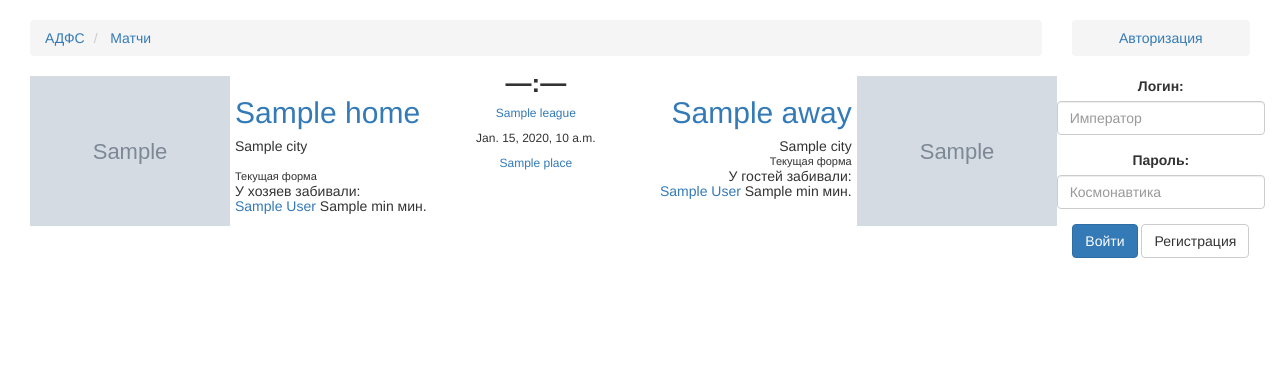
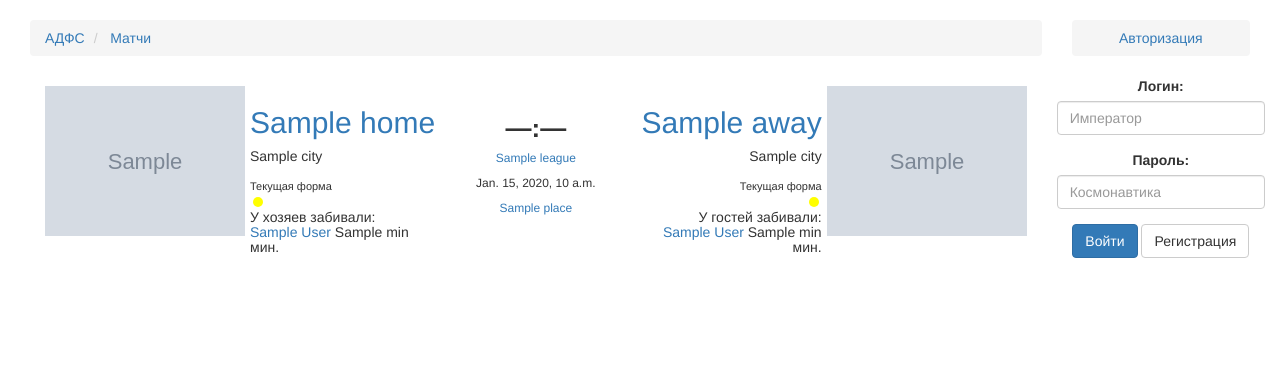
Before and after one commit to Imperat/ADFS_managers, a Django app: template templates/teamlogic/match.html in a window 1280 px wide. Shown: the part 52-427 px from the top of the page. Run offline with Django 3.2, Linux system fonts and the light colour scheme; the template is opened without the code that fills it: most values are stand-ins (such as "Sample title", 1, 10 or a date in 2020); grey boxes marked "Sample" are stand-in pictures; style sheets or scripts are compiled from the project's sources; some libraries are stand-ins or nearby versions.

Commit message:
Show current team form in match page.

```diff
--- a/static/css/colors.less
+++ b/static/css/colors.less
@@ -1,3 +1,7 @@
 @color-yellow: lighten(rgb(226,180,16), 40%);
 @color-blue: rgb(0,114,187);
 @color-border-wrapper: gainsboro;
+
+@color-drawn: #ffd200;
+@color-win: #197c19;
+@color-lose: #d61212;
--- a/static/css/main.less
+++ b/static/css/main.less
@@ -6,6 +6,7 @@
 @import "animations.less";
 @import "alert.less";
 @import "menu.less";
+@import "matchPage.less";
 
 .calendar-tour {
   &__title {
@@ -160,6 +161,7 @@
     overflow: hidden;
     line-height: 15px;
     height: 300px;
+    padding-top: 10px;
 }
 
 .floatL, .floatR {
@@ -168,9 +170,6 @@
 }
 
 .game-info {
-    width: 20%;
-    left: 40%;
-    position: absolute;
     text-align: center;
     font-size: 12px;
 }
--- /dev/null
+++ b/static/css/matchPage.less
@@ -0,0 +1,58 @@
+.two-commands {
+  .match-page__ {
+    &team-panel {
+      display: flex;
+      align-items: flex-start;
+
+      .about-command {
+        .form-now {
+          .matches-img {
+            display: flex;
+            justify-content: flex-start;
+            .match-img {
+              background-color: yellow;
+              width: 10px;
+              height: 10px;
+              margin: 3px;
+              border-radius: 10px;
+            }
+
+            .match-img.win {
+              background-color: @color-win;
+            }
+
+            .match-img.lose {
+              background-color: @color-lose;
+            }
+
+            .match-img.drawn {
+              background: @color-drawn;
+            }
+          }
+        }
+      }
+    }
+
+    &team-panel.away {
+      justify-content: flex-end;
+
+      .about-command {
+        text-align: right;
+
+        .form-now {
+          .matches-img {
+            justify-content: flex-end;
+          }
+        }
+      }
+    }
+
+    &team-panel.home {
+      justify-content: flex-start;
+    }
+  }
+
+  .game-info {
+    padding-top: 35px;
+  }
+}
--- a/teamlogic/views.py
+++ b/teamlogic/views.py
@@ -81,11 +81,15 @@ class MatchListView(ListView):
 def match(request, id=None):
     template = loader.get_template('teamlogic/match.html')
     matchs = get_object_or_404(models.Match, pk=id)
+
     context = RequestContext(request, {
         'match': matchs,
         'nows': datetime.datetime.now(),
         'user': request.user,
+        'form_home': teamlogic_utils.get_team_form(matchs.home, matchs.date_time),
+        'form_away': teamlogic_utils.get_team_form(matchs.away, matchs.date_time),
     })
+
     return HttpResponse(template.render(context))
 
 
--- a/templates/teamlogic/match.html
+++ b/templates/teamlogic/match.html
@@ -21,22 +21,22 @@
     </ul>
 
 <div class="two-commands">
-    <div class="command floatL">
-        <div class="img-box">
+  <div class="col-xs-5 match-page__team-panel home">
       {% thumbnail match.home.image "230x230" crop="center" as im %}
         <img src="{{ im.url }}" width="{{ im.width }}" height="{{ im.height }}" class="avatar1">
       {% endthumbnail %}
-        </div>
     <div class="about-command">
-            <h2 class="titleH2"><a href="{{ match.home.get_absolute_url }}" >{{ match.home }}</a>
-            </h2>
-
+      <h2 class="titleH2"><a href="{{ match.home.get_absolute_url }}" >{{ match.home }}</a></h2>
       <div class="town">{{ match.home.city }}</div>
       <br>
       <div class="form-now">
         Текущая форма
         <br>
-                <span class="matches-img"></span>
+        <div class="matches-img">
+          {% for m in form_home %}
+            <a class="match-img {{m.result_class}}" href="{{ m.get_absolute_url }}" title="{{ m.home }} - {{ m.away }} {{ m.home_goal }}:{{ m.away_goal }}"></a>
+          {% endfor %}
+        </div>
       </div>
       <div class="js-first-team"> </div>
       У хозяев забивали: <br>
@@ -46,29 +46,7 @@
     </div>
   </div>
 
-    <div class="command floatR">
-        <div class="img-box">
-          {% thumbnail match.away.image "230x230" crop="center" as im %}
-            <img src="{{ im.url }}" width="{{ im.width }}" height="{{ im.height }}" class="avatar2">
-          {% endthumbnail %}
-        </div>
-        <div class="about-command">
-            <h2 class="titleH2"><a href="{{ match.away.get_absolute_url }}">{{ match.away }}</a></h2>
-            <div class="town">{{ match.away.city }}</div>
-            <div class="form-now">
-                Текущая форма
-                <br>
-                <span class="matches-img"></span>
-            </div>
-            <div class="js-second-team"></div>
-        </div>
-        У гостей забивали:
-        <br>
-        {% for i in match.away_goals.all %}
-          <a href='{{ i.author.get_absolute_url }}'>{{ i.author }}</a> {{ i.min }} мин. <br>
-        {% endfor %}
-    </div>
-    <div class="game-info">
+  <div class="col-xs-2 game-info">
     <div class="score js-match-score">
       {% if match.is_starts == 1%}
         {{ match.home_goal }}:{{ match.away_goal }}
@@ -85,11 +63,33 @@
     <p><a href="{{  match.league.get_absolute_url }}"> {{ match.league }}</a></p>
 
     <p>{{  match.date_time }}</p>
+    <p><span class="nowrap"><a href="{{ match.place.get_absolute_url }}">{{ match.place }}</a></span></p>
+  </div>
 
-        <p>
-            <span class="nowrap"><a href="{{ match.place.get_absolute_url }}">{{ match.place }}</a></span>
-
-        </p>
+  <div class="col-xs-5 match-page__team-panel away">
+    <div class="about-command">
+      <h2 class="titleH2"><a href="{{ match.away.get_absolute_url }}">{{ match.away }}</a></h2>
+      <div class="town">{{ match.away.city }}</div>
+      <br>
+      <div class="form-now">
+        Текущая форма
+        <br>
+        <div class="matches-img">
+          {% for m in form_away %}
+            <a class="match-img {{m.result_class}}" href="{{ m.get_absolute_url }}" title="{{ m.home }} - {{ m.away }} {{ m.home_goal }}:{{ m.away_goal }}"></a>
+          {% endfor %}
+        </div>
+      </div>
+      <div class="js-second-team"></div>
+    У гостей забивали:
+    <br>
+    {% for i in match.away_goals.all %}
+      <a href='{{ i.author.get_absolute_url }}'>{{ i.author }}</a> {{ i.min }} мин. <br>
+    {% endfor %}
+    </div>
+    {% thumbnail match.away.image "230x230" crop="center" as im %}
+      <img src="{{ im.url }}" width="{{ im.width }}" height="{{ im.height }}" class="avatar2">
+    {% endthumbnail %}
     </div>
   </div>
 {% endblock %}
```
Also changed, not shown: teamlogic/models.py (+8 -0 lines), teamlogic/teamlogic_utils.py (+12 -0 lines). Lines whose indentation alone changed are shown as unchanged.
